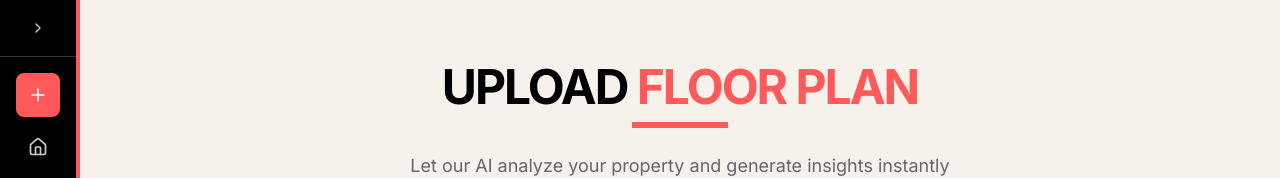
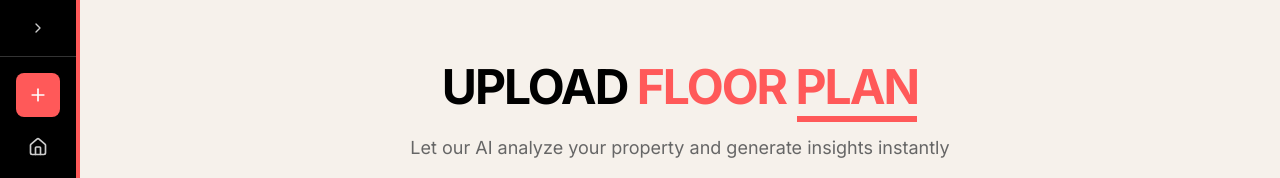
Before and after one commit to Valbows/AI-Floor-Plan-Insights, a React (Vite) app in the folder frontend/: page /properties/new in a window 1280 px wide. Shown: the top 178 px of the page. Built offline with nearby package versions, Linux system fonts and the light colour scheme; no server answers; sample sign-in values are in the browser's storage.

Commit message:
Move underline to be positioned under PLAN in upload page

```diff
--- a/frontend/src/pages/NewProperty.jsx
+++ b/frontend/src/pages/NewProperty.jsx
@@ -120,9 +120,12 @@ const NewProperty = () => {
             {/* Page Title */}
             <div className="text-center mb-12">
               <h1 className="text-5xl font-black uppercase tracking-tight mb-3" style={{color: '#000000', letterSpacing: '-2px', lineHeight: '0.95'}}>
-                UPLOAD <span style={{color: '#FF5959'}}>FLOOR PLAN</span>
+                UPLOAD <span style={{color: '#FF5959', position: 'relative', display: 'inline-block'}}>
+                  FLOOR PLAN
+                  <div className="absolute left-1/2 -translate-x-1/2" style={{width: '120px', height: '6px', background: '#FF5959', bottom: '-12px', marginLeft: '80px'}}></div>
+                </span>
               </h1>
-              <div className="w-24 h-1.5 mx-auto mb-6" style={{background: '#FF5959'}}></div>
+              <div className="mb-6"></div>
               <p className="text-lg" style={{color: '#666666'}}>Let our AI analyze your property and generate insights instantly</p>
             </div>
 
```
